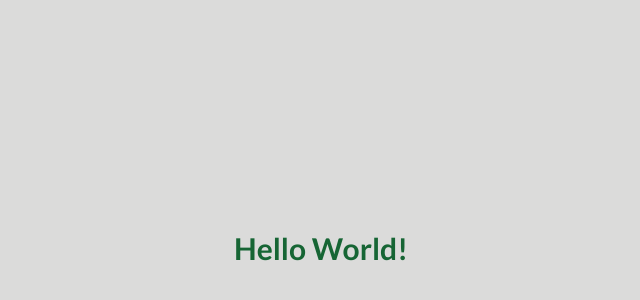
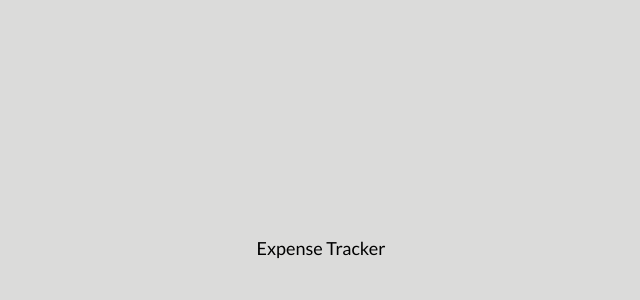
Before and after one commit to Lu-Smith/vue_expense_tracker, a Vue app: page / in a window 1280 px wide. Shown: the part 152-452 px from the top of the page, without its empty margins (319-959 px from the left). Built offline with nearby package versions, Linux system fonts and the light colour scheme.

Commit message:
Added Header to App.vue

```diff
--- a/src/App.vue
+++ b/src/App.vue
@@ -1,5 +1,13 @@
 <template>
-    <h1 class='text-green-800 text-3xl font-bold'>
-    Hello World!
-  </h1>
+  <Header />
 </template>
+
+<script lang="ts">
+ import Header from './components/Header.vue';
+
+ export default {
+  components: {
+    Header,
+  }
+ }
+</script>
```
